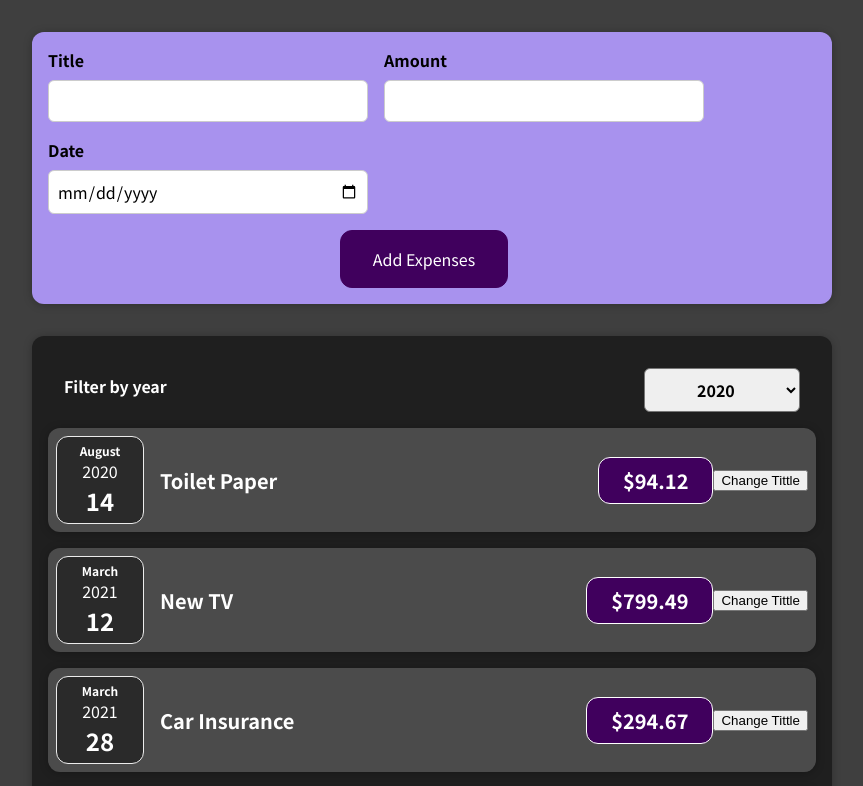
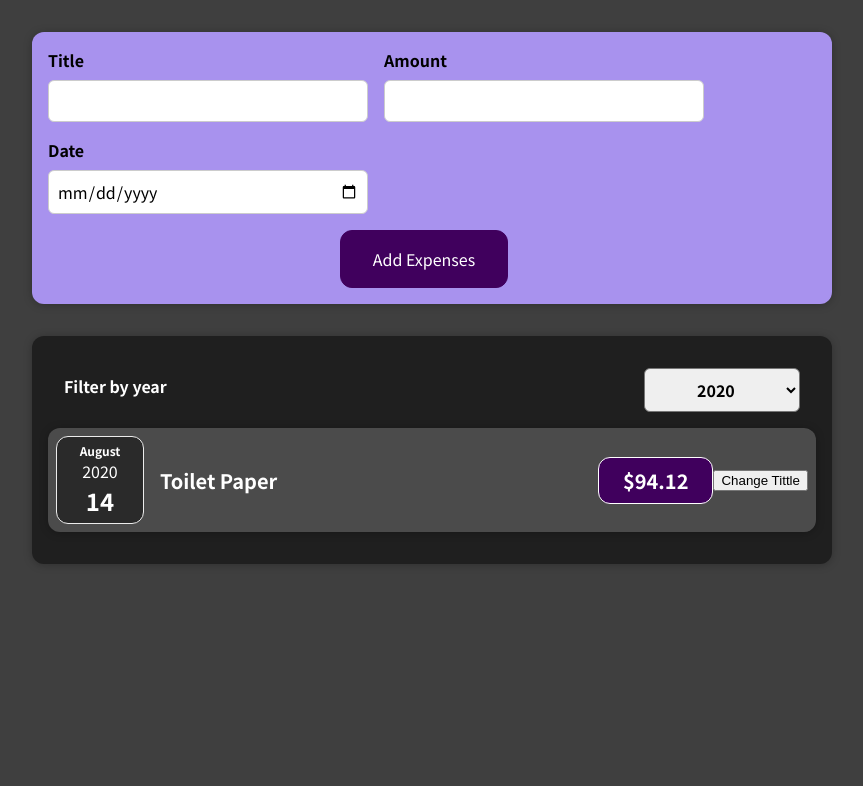
Before and after one commit to IvanSetiawan2001/react-guide-complete, a React (Create React App) app: page / in a window 1280 px wide. Shown: the top 786 px of the page, without its empty margins (208-1071 px from the left). Built offline with nearby package versions, Linux system fonts and the light colour scheme.

Commit message:
Assignment

```diff
--- a/src/components/Expenses/Expenses.js
+++ b/src/components/Expenses/Expenses.js
@@ -11,10 +11,14 @@ const Expenses = (expenses) => {
     enteredSelectedYear(selectedYear);
   };
 
+  const filteredExpenses = expenses.props.filter((expense) => {
+    return expense.date.getFullYear().toString() === year;
+  });
+
   return (
     <Card className="expenses">
       <ExpensesFilter selected={year} onDropdownChange={savedDropdownChange} />
-      {expenses.props.map((expense) => (
+      {filteredExpenses.map((expense) => (
         <ExpenseItem
           key={expense.id}
           title={expense.title}
```
Also changed, not shown: 1 other file (tests, documents, lock files or other folders).
